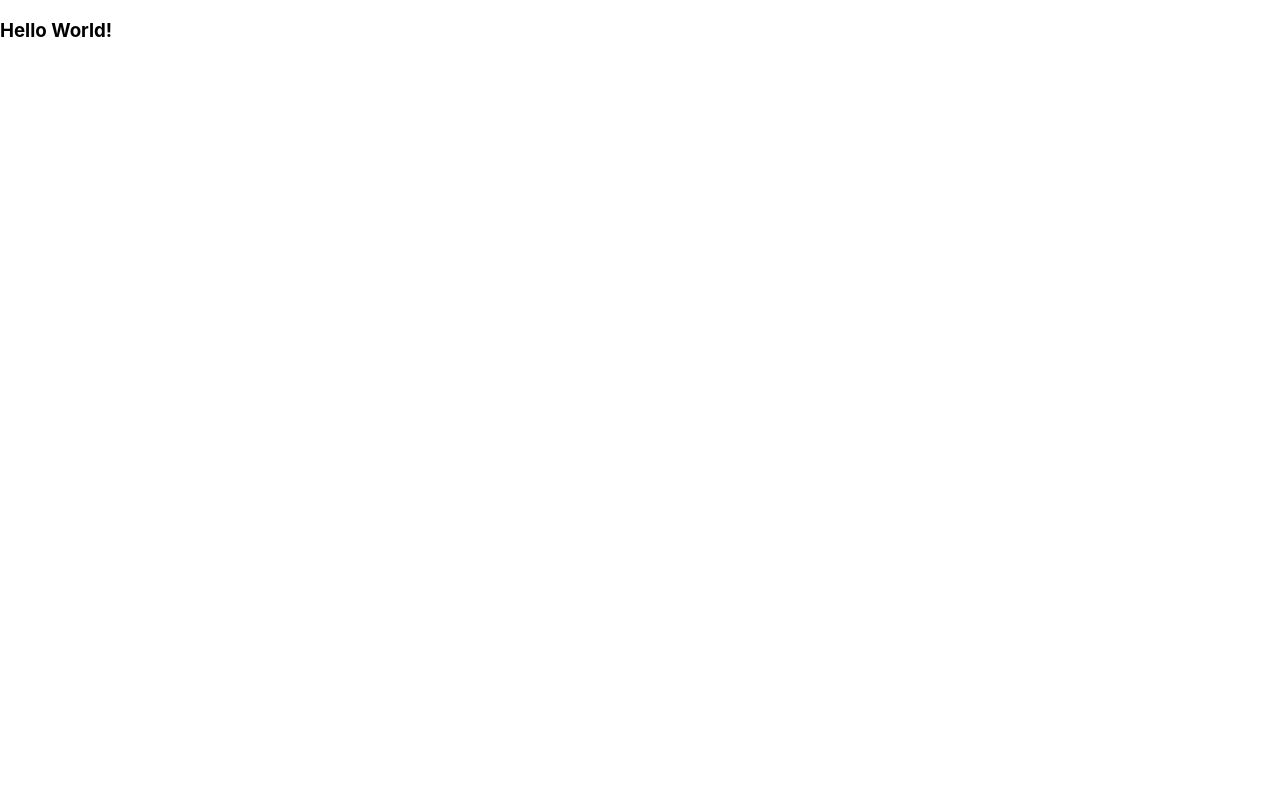
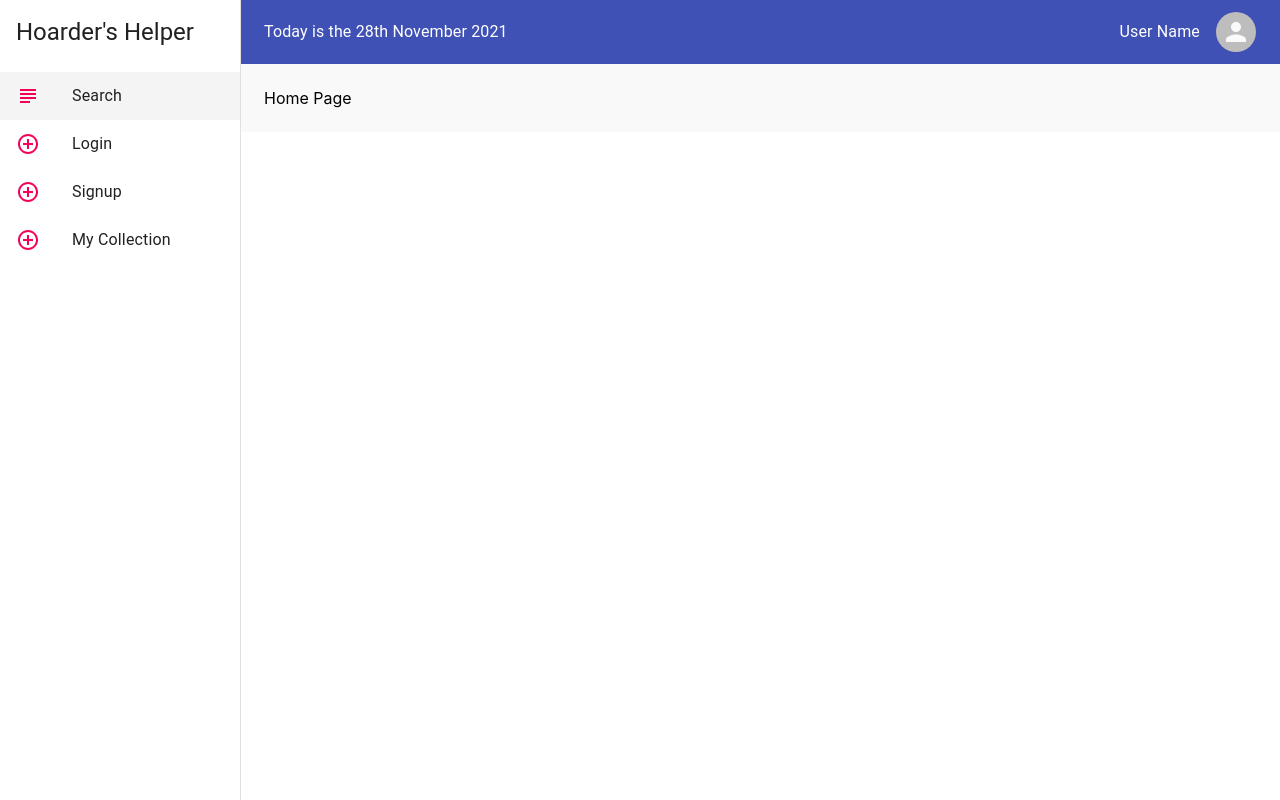
Before and after one commit to BerlicTheHunter/HoardersHelper, a React (Create React App) app in the folder client/: page / in a window 1280 px wide. Built offline with nearby package versions, Linux system fonts and the light colour scheme.

Commit message:
Updated routing for pages and Layout for app view

```diff
--- a/client/package.json
+++ b/client/package.json
@@ -8,6 +8,7 @@
     "@testing-library/user-event": "^12.8.3",
     "react": "^17.0.2",
     "react-dom": "^17.0.2",
+    "react-router-dom": "^6.0.2",
     "react-scripts": "4.0.3",
     "web-vitals": "^1.1.2"
   },
--- a/client/src/App.js
+++ b/client/src/App.js
@@ -1,10 +1,57 @@
 import React from 'react';
+import { BrowserRouter as Router, Routes, Route } from 'react-router-dom';
+import {
+  ApolloClient,
+  InMemoryCache,
+  ApolloProvider,
+  createHttpLink,
+} from '@apollo/client';
+import { setContext } from '@apollo/client/link/context';
+import Layout from './components/Layout'
+
+import Home from './pages/Home';
+import Login from './pages/Login';
+import Signup from './pages/Signup';
+import MyCollection from './pages/MyCollection';
+
+// Construct our main GraphQL API endpoint
+const httpLink = createHttpLink({
+  uri: '/graphql',
+});
+
+// Construct request middleware that will attach the JWT token to every request as an `authorization` header
+const authLink = setContext((_, { headers }) => {
+  // get the authentication token from local storage if it exists
+  const token = localStorage.getItem('id_token');
+  // return the headers to the context so httpLink can read them
+  return {
+    headers: {
+      ...headers,
+      authorization: token ? `Bearer ${token}` : '',
+    },
+  };
+});
+
+const client = new ApolloClient({
+  // Set up our client to execute the `authLink` middleware prior to making the request to our GraphQL API
+  link: authLink.concat(httpLink),
+  cache: new InMemoryCache(),
+});
 
 function App() {
   return (
-    <div>
-      <h3>Hello World!</h3>
-    </div>
+    <ApolloProvider client={client}>
+      <Router>
+        <Layout>
+          <Routes>
+            <Route exact path='/' element={<Home />} />
+            <Route exact path='/login' element={<Login />} />
+            <Route exact path='/signup' element={<Signup />} />
+            <Route exact path='/mycollection' element={<MyCollection />} />
+          </Routes>
+        </Layout>
+      </Router>
+    </ApolloProvider>
   );
 }
 
--- /dev/null
+++ b/client/src/components/Layout.js
@@ -0,0 +1,137 @@
+import React from 'react'
+import { makeStyles } from '@material-ui/core'
+import Drawer from '@material-ui/core/Drawer'
+import Typography from '@material-ui/core/Typography'
+import { useNavigate, useLocation } from 'react-router-dom'
+import List from '@material-ui/core/List'
+import ListItem from '@material-ui/core/ListItem'
+import ListItemIcon from '@material-ui/core/ListItemIcon'
+import ListItemText from '@material-ui/core/ListItemText'
+import { AddCircleOutlineOutlined, SubjectOutlined } from '@material-ui/icons'
+import AppBar from '@material-ui/core/AppBar'
+import Toolbar from '@material-ui/core/Toolbar'
+import { format } from 'date-fns'
+import Avatar from '@material-ui/core/Avatar'
+
+const drawerWidth = 240
+
+const useStyles = makeStyles((theme) => {
+  return {
+    page: {
+      background: '#f9f9f9',
+      width: '100%',
+      padding: theme.spacing(3),
+    },
+    root: {
+      display: 'flex',
+    },
+    drawer: {
+      width: drawerWidth,
+    },
+    drawerPaper: {
+      width: drawerWidth,
+    },
+    active: {
+      background: '#f4f4f4'
+    },
+    title: {
+      padding: theme.spacing(2),
+    },
+    appBar: {
+      width: `calc(100% - ${drawerWidth}px)`,
+      marginLeft: drawerWidth,
+    },
+    date: {
+      flexGrow: 1
+    },
+    toolbar: theme.mixins.toolbar,
+    avatar: {
+      marginLeft: theme.spacing(2)
+    }
+  }
+})
+
+export default function Layout({ children }) {
+  const classes = useStyles()
+  const navigate = useNavigate()
+  const location = useLocation()
+
+  const menuItems = [
+    {
+      text: "Search",
+      icon: <SubjectOutlined color="secondary" />,
+      path: "/",
+    },
+    {
+      text: "Login",
+      icon: <AddCircleOutlineOutlined color="secondary" />,
+      path: "/Login",
+    },
+    {
+      text: "Signup",
+      icon: <AddCircleOutlineOutlined color="secondary" />,
+      path: "/Signup",
+    },
+    {
+      text: "My Collection",
+      icon: <AddCircleOutlineOutlined color="secondary" />,
+      path: "/mycollection",
+    },
+  ];
+
+  return (
+    <div className={classes.root}>
+      {/* app bar */}
+      <AppBar
+        position="fixed"
+        className={classes.appBar}
+        elevation={0}
+        color="primary"
+      >
+        <Toolbar>
+          <Typography className={classes.date}>
+            Today is the {format(new Date(), 'do MMMM Y')}
+          </Typography>
+          <Typography>User Name</Typography>
+          <Avatar className={classes.avatar}/>
+        </Toolbar>
+      </AppBar>
+
+      {/* side drawer */}
+      <Drawer
+        className={classes.drawer}
+        variant="permanent"
+        classes={{ paper: classes.drawerPaper }}
+        anchor="left"
+      >
+        <div>
+          <Typography variant="h5" className={classes.title}>
+            Hoarder's Helper
+          </Typography>
+        </div>
+
+        {/* links/list section */}
+        <List>
+          {menuItems.map((item) => (
+            <ListItem
+              button
+              key={item.text}
+              onClick={() => navigate(item.path)}
+              className={location.pathname == item.path ? classes.active : null}
+            >
+              <ListItemIcon>{item.icon}</ListItemIcon>
+              <ListItemText primary={item.text} />
+            </ListItem>
+          ))}
+        </List>
+
+      </Drawer>
+
+      {/* main content */}
+      <div className={classes.page}>
+        <div className={classes.toolbar}></div>
+        { children }
+      </div>
+    </div>
+  )
+}
--- a/client/src/pages/Home.js
+++ b/client/src/pages/Home.js
@@ -0,0 +1,9 @@
+import React from 'react';
+
+export default function Home() {
+    return (
+        <div>
+            Home Page
+        </div>
+    )
+}
--- /dev/null
+++ b/client/src/pages/MyCollection.js
@@ -0,0 +1,9 @@
+import React from 'react';
+
+export default function MyCollection() {
+    return (
+        <div>
+            My Collection Page
+        </div>
+    )
+}
--- a/client/src/pages/Signup.js
+++ b/client/src/pages/Signup.js
@@ -0,0 +1,9 @@
+import React from 'react';
+
+export default function Signup() {
+    return (
+        <div>
+            Signup Page
+        </div>
+    )
+}
```
Also changed, not shown: package.json (+9 -1 lines), client/src/components/Footer.js (added), client/src/components/Nav.js (added), client/src/components/Nav/index.js (deleted), 2 other files (tests, documents, lock files or other folders).
